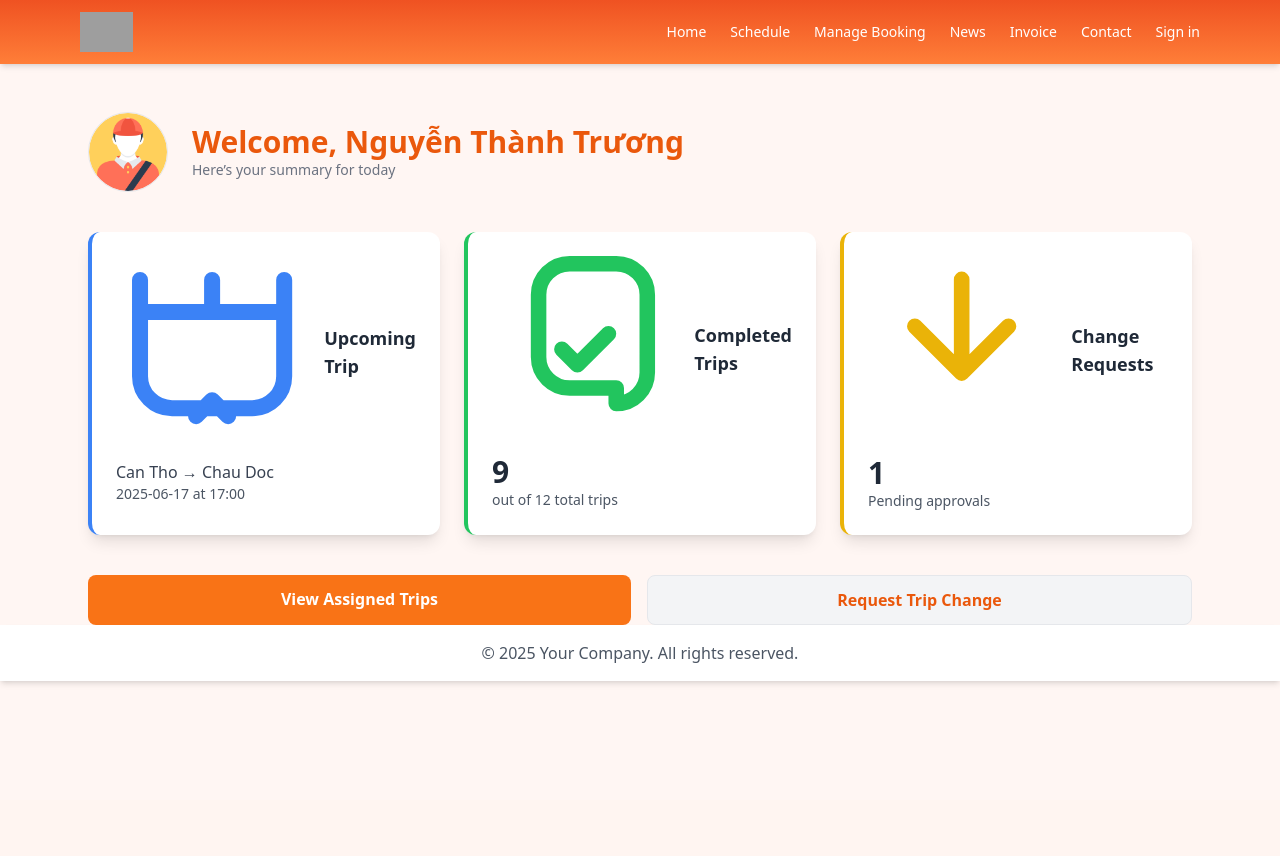
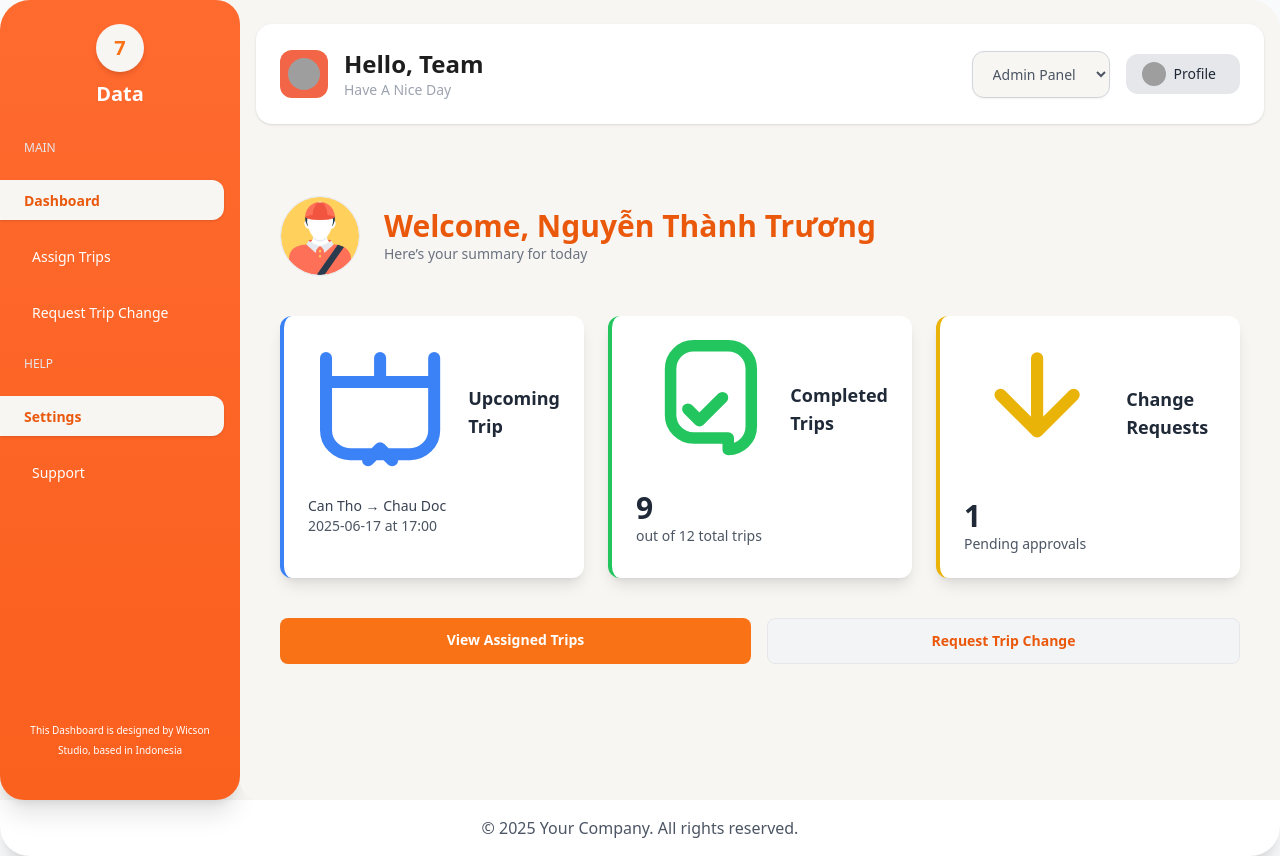
Before and after one commit to phamvanhoai/busticketbooking, a Java web app: page /driver/dashboard in a window 1280 px wide. Before the commit the page ends 684 px from the top, so only its background shows below. Run offline with Tomcat 11, a stand-in JSP engine, Linux system fonts and the light colour scheme; some libraries are stand-ins or nearby versions; grey boxes are pictures that could not be loaded.

Commit message:
update UI template driver and staff

```diff
--- a/src/main/webapp/WEB-INF/driver/driver-dashboard.jsp
+++ b/src/main/webapp/WEB-INF/driver/driver-dashboard.jsp
@@ -9,7 +9,7 @@
 
 <body class="bg-[#f9fafb]">
 
-    <div class="max-w-6xl mx-auto mt-12 px-6">
+    <div class="mt-12 px-6">
         <!-- Header -->
         <div class="flex items-center gap-6 mb-10">
             <img
--- a/src/main/webapp/WEB-INF/include/driver/driver-footer.jsp
+++ b/src/main/webapp/WEB-INF/include/driver/driver-footer.jsp
@@ -11,6 +11,6 @@
 <footer class="bg-white shadow-md p-4 text-center text-gray-600">
     <p>© 2025 Your Company. All rights reserved.</p>
 </footer>
-
+</main>
 </body>
 </html>
--- a/src/main/webapp/WEB-INF/include/driver/driver-header.jsp
+++ b/src/main/webapp/WEB-INF/include/driver/driver-header.jsp
@@ -11,77 +11,129 @@
     <head>
         <meta charset="UTF-8">
         <meta name="viewport" content="width=device-width, initial-scale=1.0">
-        <title>FUTA Bus Lines</title>
-        <!-- Link tới CDN TailwindCSS -->
+        <title>Staff Dashboard</title>
         <script src="https://cdn.tailwindcss.com"></script>
-        <script src="https://kit.fontawesome.com/a076d05399.js"></script> <!-- FontAwesome Icons -->
+        <link rel="stylesheet" href="https://cdn.jsdelivr.net/npm/chart.js">
+        <style>
+            /* Hide the dropdown by default */
+            .dropdown-content {
+                display: none;
+                position: absolute;
+                right: 0;
+                background-color: white;
+                border-radius: 10px;
+                box-shadow: 0 8px 16px rgba(0, 0, 0, 0.1);
+                min-width: 160px;
+            }
+
+            /* Show dropdown when hover on the profile button */
+            .dropdown:hover .dropdown-content {
+                display: block;
+            }
+
+            .dropdown-content a {
+                padding: 12px 16px;
+                text-decoration: none;
+                display: block;
+                color: #333;
+            }
+
+            .dropdown-content a:hover {
+                background-color: #f1f1f1;
+            }
+        </style>
     </head>
-    <body class="bg-[#fff6f3] min-h-screen">
 
-        <!-- Header -->
-        <header class="bg-gradient-to-b from-[#EF5222] to-[#ff7e38] shadow-md">
-            <div class="max-w-6xl mx-auto px-4 py-3 flex justify-between items-center text-white">
-                <div class="font-bold text-lg">
-                    <img src="your-logo.png" alt="FUTA Bus Lines" class="h-10 inline-block">
-                </div>
-                <nav class="flex gap-6 text-sm font-medium">
-                    <a href="${pageContext.servletContext.contextPath}/" class="hover:underline">Home</a>
-                    <a href="#" class="hover:underline">Schedule</a>
-                    <a href="#" class="hover:underline">Manage Booking</a>
-                    <a href="#" class="hover:underline">News</a>
-                    <a href="#" class="hover:underline">Invoice</a>
-                    <a href="#" class="hover:underline">Contact</a>
+    <body class="bg-[#f9fafb]">
 
-                    <c:choose>
-                        <c:when test="${not empty user}">
-                            <!-- Nếu user là admin, hiển thị thêm nút Admin Panel -->
-                            <c:if test="${user.role eq 'Admin'}">
-                                <a href="${pageContext.servletContext.contextPath}/admin/dashboard" class="hover:underline">
-                                    <span>Admin Panel</span>
+        <div class=" bg-[#F7F6F3] rounded-[30px] shadow-xl overflow-hidden">
+            <div class="flex text-sm text-gray-800 min-h-screen">
+                <!-- Sidebar -->
+                <aside class="w-60 bg-gradient-to-b from-[#FF6A2F] to-[#FA601E] text-white px-4 pt-6 pb-10 rounded-3xl shadow-xl flex flex-col items-center">
+                    <div class="mb-8 flex flex-col items-center">
+                        <div class="bg-[#F7F6F3] w-12 h-12 rounded-full flex items-center justify-center text-orange-500 font-bold text-xl shadow-md">7</div>
+                        <div class="text-xl font-bold mt-2">Data</div>
+                    </div>
+
+                    <div class="w-full space-y-6">
+                        <div class="text-xs text-gray-200 px-2 uppercase">Main</div>
+                        <div class="flex flex-col gap-4">
+                            <div class="flex items-center gap-3 cursor-pointer px-4 py-2 <%= request.getRequestURI().endsWith("driver-dashboard.jsp") ? "bg-[#F7F6F3] text-orange-600 font-semibold pl-6 rounded-r-xl rounded-l-none shadow -ml-4" : "text-white hover:bg-orange-300/20"%>">
+                                <a href="${pageContext.servletContext.contextPath}/driver/dashboard">
+                                    <span class="text-base"><i class="fas fa-tachometer-alt"></i></span>
+                                    <span>Dashboard</span>
                                 </a>
-                            </c:if>
-                            <!-- Nếu user đã đăng nhập, hiển thị menu dropdown -->
-                            <div class="relative">
-                                <button id="dropdown-button" class="flex items-center gap-2 text-white">
+                            </div>
+                            <div class="flex items-center gap-3 cursor-pointer px-4 py-2 <%= request.getRequestURI().endsWith("assigned-trips.jsp") ? "bg-[#F7F6F3] text-orange-600 font-semibold pl-6 rounded-r-xl rounded-l-none shadow -ml-4" : "text-white hover:bg-orange-300/20"%>">
+                                <a href="${pageContext.servletContext.contextPath}/driver/assigned-trips">
+                                    <span class="text-base"><i class="fas fa-trophy"></i></span>
+                                    <span>Assign Trips</span>
+                                </a>
+                            </div>
+                            <div class="flex items-center gap-3 cursor-pointer px-4 py-2 <%= request.getRequestURI().endsWith("request-trip-change.jsp") ? "bg-[#F7F6F3] text-orange-600 font-semibold pl-6 rounded-r-xl rounded-l-none shadow -ml-4" : "text-white hover:bg-orange-300/20"%>">
+                                <a href="${pageContext.servletContext.contextPath}/driver/trip-change">
+                                    <span class="text-base"><i class="fas fa-table"></i></span>
+                                    <span>Request Trip Change</span>
+                                </a>
+                            </div>
+                        </div>
 
-                                    <span class="font-medium">${user.name}</span>
+                        <div class="text-xs text-gray-200 px-2 mt-6 uppercase">Help</div>
+                        <div class="flex flex-col gap-4">
+                            <div class="flex items-center gap-3 cursor-pointer px-4 py-2 <%= request.getRequestURI().endsWith("driver-dashboard.jsp") ? "bg-[#F7F6F3] text-orange-600 font-semibold pl-6 rounded-r-xl rounded-l-none shadow -ml-4" : "text-white hover:bg-orange-300/20"%>">
+                                <a href="#settings">
+                                    <span class="text-base"><i class="fas fa-cogs"></i></span>
+                                    <span>Settings</span>
+                                </a>
+                            </div>
+                            <div class="flex items-center gap-3 cursor-pointer text-white hover:bg-orange-300/20 px-4 py-2">
+                                <a href="#support">
+                                    <span class="text-base"><i class="fas fa-phone-alt"></i></span>
+                                    <span>Support</span>
+                                </a>
+                            </div>
+                        </div>
+                    </div>
+
+                    <div class="mt-auto text-[10px] text-white text-center px-2">
+                        This Dashboard is designed by Wicson Studio, based in Indonesia
+                    </div>
+                </aside>
+
+                <!-- Main Content -->
+                <main class="flex-1 px-4 py-6 bg-[#F7F6F3] rounded-[20px] flex flex-col gap-6">
+                    <!-- Header -->
+                    <header class="flex justify-between items-center bg-white p-6 rounded-2xl shadow h-[100px]">
+                        <div class="flex items-center gap-4">
+                            <div class="w-12 h-12 rounded-xl bg-[#F26647] flex items-center justify-center">
+                                <img src="/images/Images/u1.png" alt="avatar" class="w-8 h-8 rounded-full" />
+                            </div>
+                            <div>
+                                <h2 class="text-2xl font-bold text-[#1E1E1E]">Hello, Team</h2>
+                                <p class="text-sm text-gray-400">Have A Nice Day</p>
+                            </div>
+                        </div>
+                        <!-- Dropdown for Panel and Profile -->
+                        <div class="flex items-center gap-4">
+                            <!-- Dropdown to switch Panel -->
+                            <select class="bg-[#F7F6F3] text-sm text-gray-600 placeholder:text-gray-400 px-4 py-3 rounded-xl shadow-sm border border-gray-300 focus:outline-none">
+                                <option value="admin">Admin Panel</option>
+                                <option value="staff">Staff Panel</option>
+                                <option value="driver">Driver Panel</option>
+                            </select>
+
+                            <!-- Profile Dropdown -->
+                            <div class="relative dropdown">
+                                <button class="bg-gray-200 hover:bg-gray-300 px-4 py-2 rounded-xl text-sm text-gray-800 flex items-center gap-2">
+                                    <img src="/images/Images/u1.png" alt="avatar" class="w-6 h-6 rounded-full" />
+                                    <span class="text-gray-800">Profile</span>
                                     <i class="fas fa-chevron-down"></i>
                                 </button>
-
-                                <!-- Dropdown Menu -->
-                                <div id="dropdown-menu" class="absolute right-0 mt-2 w-48 bg-white shadow-lg rounded-md z-50 hidden">
-                                    <a href="${pageContext.servletContext.contextPath}/profile/view" class="block px-4 py-2 text-sm text-gray-700 hover:bg-gray-100">
-                                        <i class="fas fa-user-circle text-yellow-500 mr-2"></i> Account Information
-                                    </a>
-                                    <a href="${pageContext.servletContext.contextPath}/ticket-management/view-bookings" class="block px-4 py-2 text-sm text-gray-700 hover:bg-gray-100">
-                                        <i class="fas fa-history text-blue-500 mr-2"></i> View Bookings
-                                    </a>
-                                    <a href="${pageContext.servletContext.contextPath}/profile/change-password" class="block px-4 py-2 text-sm text-gray-700 hover:bg-gray-100">
-                                        <i class="fas fa-key text-orange-500 mr-2"></i> Reset Password
-                                    </a>
-                                    <a href="${pageContext.servletContext.contextPath}/logout" class="block px-4 py-2 text-sm text-gray-700 hover:bg-gray-100">
-                                        <i class="fas fa-sign-out-alt text-red-500 mr-2"></i> Logout
-                                    </a>
+                                <div class="dropdown-content">
+                                    <a href="#">View Profile</a>
+                                    <a href="#">Settings</a>
+                                    <a href="#">Logout</a>
                                 </div>
                             </div>
-                        </c:when>
-                        <c:otherwise>
-                            <a href="${pageContext.servletContext.contextPath}/login" class="hover:underline">
-                                <span>Sign in</span>
-                            </a>
-                        </c:otherwise>
-                    </c:choose>
-                </nav>
-            </div>
-        </header>
-    </body>
-        <script>
-            // Get the button and menu elements
-            const dropdownButton = document.getElementById('dropdown-button');
-            const dropdownMenu = document.getElementById('dropdown-menu');
-
-            // Toggle dropdown visibility when button is clicked
-            dropdownButton.addEventListener('click', function() {
-                dropdownMenu.classList.toggle('hidden');  // Show or hide the dropdown menu
-            });
-        </script>
+                        </div>
+                    </header>
```
Also changed, not shown: src/main/webapp/WEB-INF/driver/assigned-trips.jsp (+3 -5 lines), src/main/webapp/WEB-INF/driver/request-trip-change.jsp (+3 -5 lines), src/main/webapp/WEB-INF/include/staff/staff-footer.jsp (added, +16 -0 lines), src/main/webapp/WEB-INF/include/staff/staff-header.jsp (added, +140 -0 lines), 12 other files.
